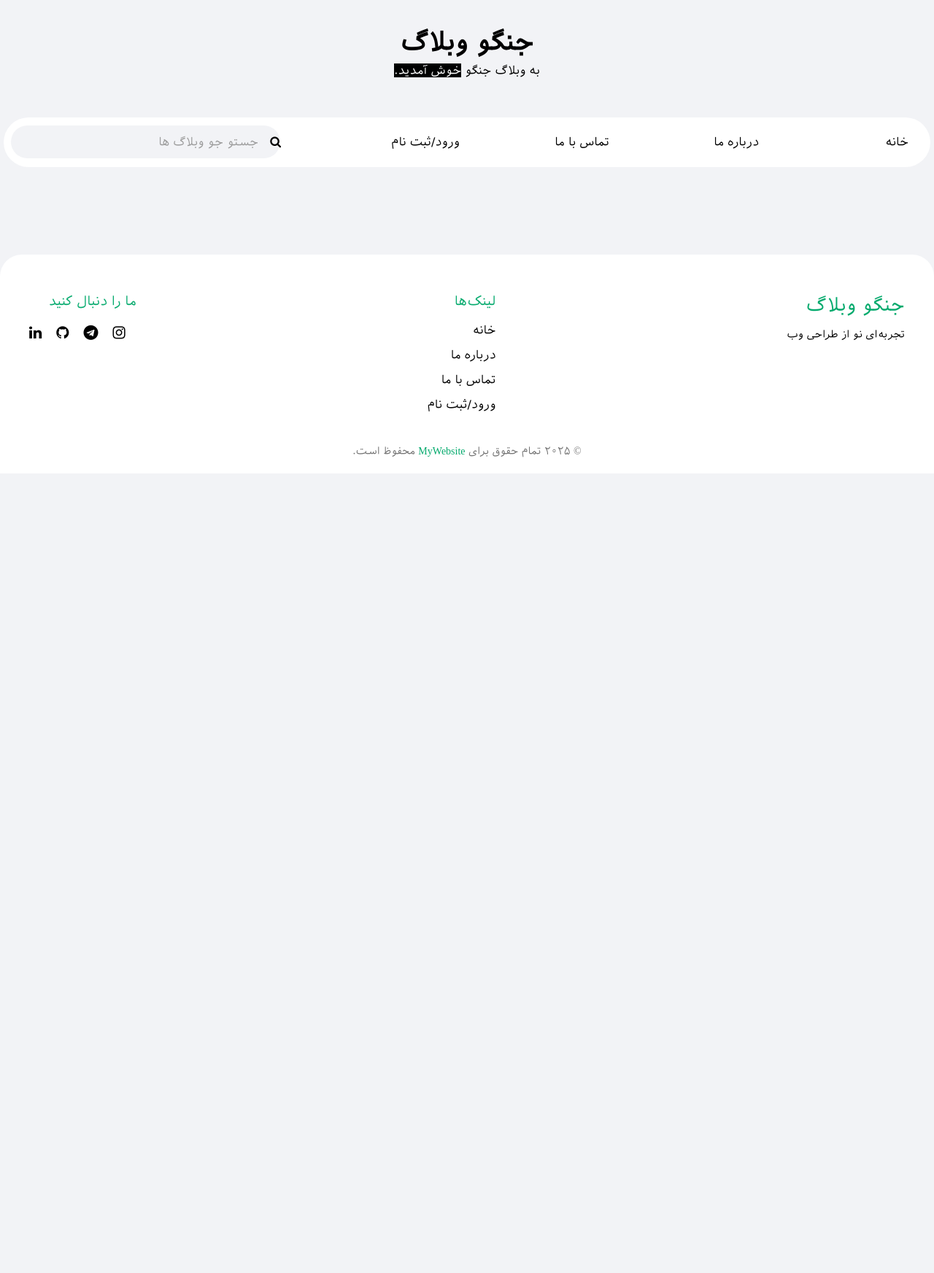
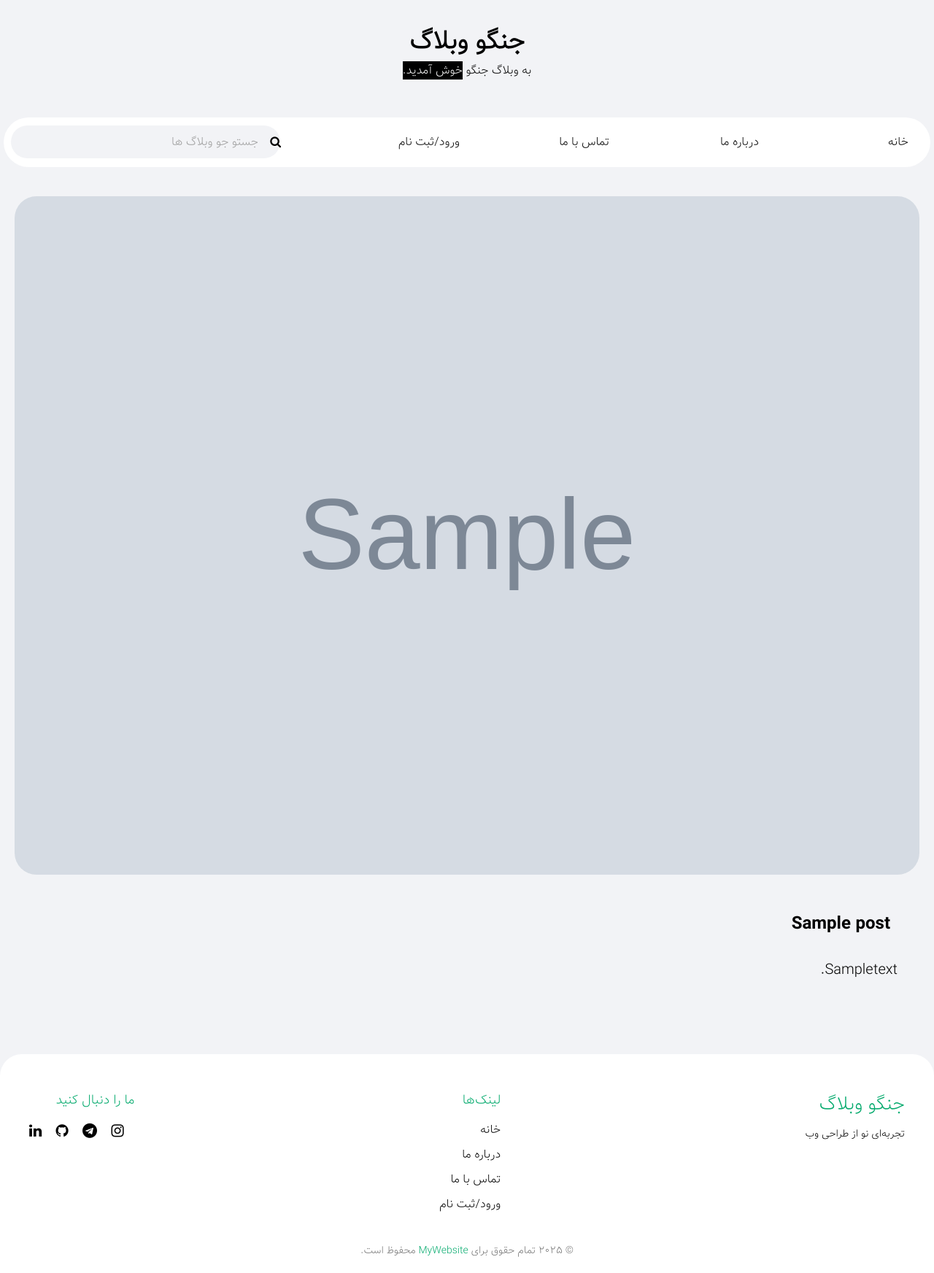
Before and after one commit to mr-dargi/djangoblog, a Django app: a page that uses templates/blogs/post_detail.html in a window 1280 px wide. Shown: the whole page at 73% size. Before the commit the page ends 649 px from the top, so only its background shows below. Run offline with Django 5.2, Linux system fonts and the light colour scheme; tables that the repository leaves empty hold one stand-in row (values such as "Sample post"); grey boxes marked "Sample" are stand-in pictures; some libraries are stand-ins or nearby versions.

Commit message:
Add css style for post detail and change fonts to vazir fonts

```diff
--- a/static/css/styles.css
+++ b/static/css/styles.css
@@ -1,15 +1,25 @@
 @font-face {
-    font-family: "iran-sans";
-    src: url(../fonts/irsans.ttf);
+    font-family: "iransans";
+    src: url(../fonts/iransans-font/irsans.ttf);
 }
 
 @font-face {
-    font-family: "bold-iransans";
-    src: url(../fonts/irsansb.ttf);
+    font-family: "iransans-bold";
+    src: url(../fonts/iransans-font/irsansb.ttf);
+}
+
+@font-face {
+    font-family: "vazir-bold";
+    src: url(../fonts/vazir-font/Vazir-Bold.ttf);
+}
+
+@font-face {
+    font-family: "vazir-thin";
+    src: url(../fonts/vazir-font/Vazir-Thin.ttf);
 }
 
 * {
-    font-family: "iran-sans";
+    font-family: "vazir-thin";
     direction: rtl;
     box-sizing: border-box;
     margin: 0;
@@ -33,7 +43,6 @@ body {
 }
 
 .brand h1 {
-    font-family: "bold-iransans";
     font-size: 35px;
 }
 
@@ -146,7 +155,6 @@ body {
 }
 
 .card-title {
-    font-family: "bold-iransans";
     font-weight: 900;
     margin: 10px;
     font-size: x-large;
@@ -159,7 +167,7 @@ body {
 }
 
 .card-body {
-    font-size: small;
+    font-size: medium;
     font-weight: 5px;
     text-align: justify;
     margin: 10px;
@@ -355,6 +363,27 @@ body {
   color: #04AA6D;
 }
 
+.post_detail img {
+    border-radius: 50px;
+    padding: 20px;
+    width: 100%;
+}
+
+.post_detail h1 {
+    font-family: "vazir-bold";
+    font-size: x-large;
+    margin: 30px;
+    padding-right: 30px;
+}
+
+.post_detail p {
+    text-align: justify;
+    letter-spacing: normal;
+    word-spacing: -5px;
+    margin: 20px;
+    padding-right: 30px;
+    font-size: 20px;
+}
 
 
 /* Computer and Laptop view */
--- a/templates/blogs/post_detail.html
+++ b/templates/blogs/post_detail.html
@@ -1,4 +1,10 @@
 {% extends "base.html" %}
 
 
-{% block content %}{% endblock content %}
+{% block content %}
+    <div class="post_detail">
+        <img src="{{ post.image.url }}" alt="pic">
+        <h1>{{ post.title }}</h1>
+        <p>{{ post.body }}</p>
+    </div>
+{% endblock content %}
```
Also changed, not shown: static/fonts/iransans-font/irsans.ttf (renamed from static/fonts/irsans.ttf), static/fonts/iransans-font/irsansb.ttf (renamed from static/fonts/irsansb.ttf), static/fonts/vazir-font/Vazir-Bold.ttf (added), static/fonts/vazir-font/Vazir-Light.ttf (added), static/fonts/vazir-font/Vazir-Medium.ttf (added), static/fonts/vazir-font/Vazir-Thin.ttf (added), static/fonts/vazir-font/Vazir.ttf (added).
